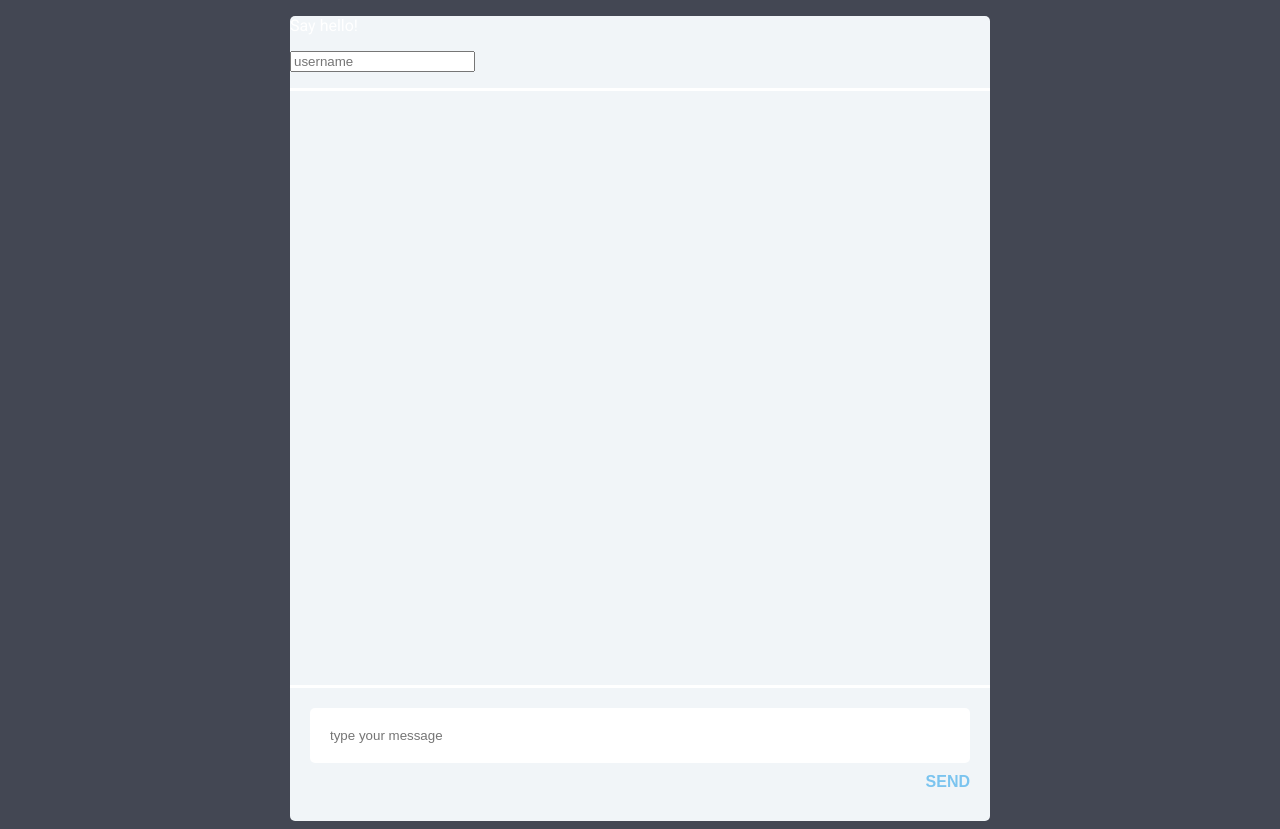
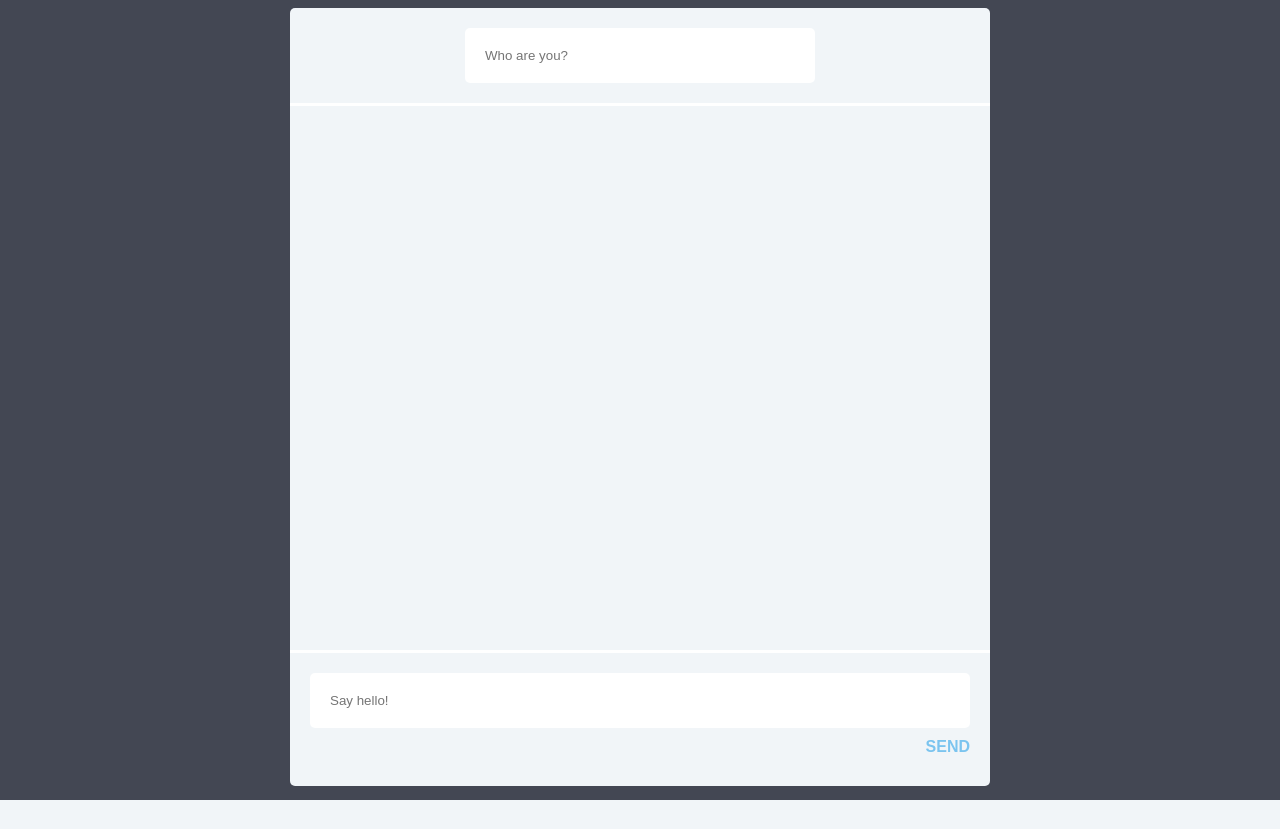
Before and after one commit to Areii1/chat-room, a PHP site: page / in a window 1280 px wide. After the commit the page ends 800 px from the top, so only its background shows below. Run offline with PHP 8.4, Linux system fonts and the light colour scheme; data that the repository does not hold is empty.

Commit message:
Style username text field.

```diff
--- a/index.html
+++ b/index.html
@@ -9,11 +9,12 @@
 </head>
 <body>
 	<div id="wrapper">
-		<p id="demo">Say hello!</p>
-		<input type="text" id="sender" placeholder="username">
+		<div id="sender-wrapper">
+			<input type="text" id="sender" placeholder="Who are you?">
+		</div>
 		<ul id="chat-area"></ul>
 		<form id="message-form">
-			<input type="text" id="message" placeholder="type your message">
+			<input type="text" id="message" placeholder="Say hello!">
 			<input type="submit" value="send" id="send-button">
 		</form>
 	</div>
--- a/stylesheet.css
+++ b/stylesheet.css
@@ -19,10 +19,10 @@ body {
 #chat-area {
 	border-top: 3px solid #fff;
 	border-bottom: 3px solid #fff;
-	height: 600px;
+	height: 550px;
 	overflow-y: scroll;
 	padding: 20px;
-	margin-bottom: 0;
+	margin: 0;
 }
 
 li {
@@ -38,13 +38,22 @@ li {
 	overflow: auto;
 }
 
-#message {
+input[type="text"] {
 	border: 0;
 	background: #fff;
 	padding: 20px;
 	width: 100%;
 	display: block;
 	border-radius: 5px;
+}
+
+#sender-wrapper {
+	padding: 20px;
+}
+
+#sender {
+	max-width: 350px;
+	margin: 0 auto;
 }
 
 #send-button {
```
